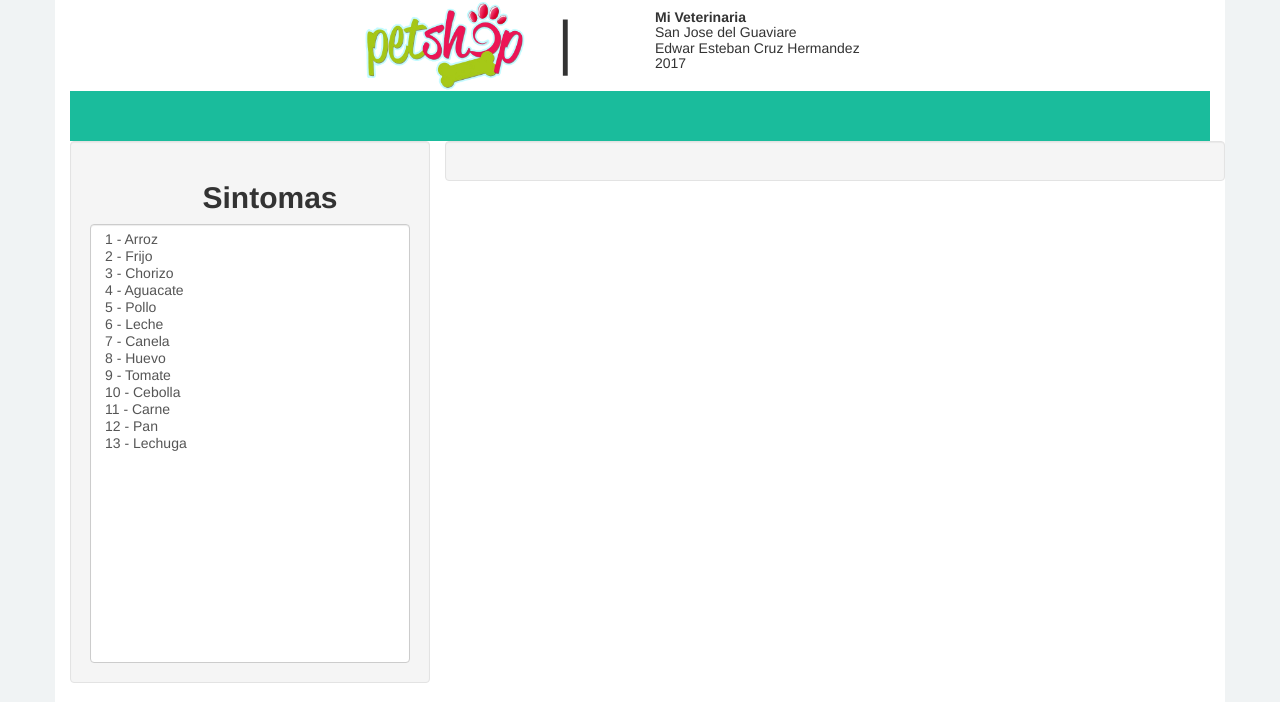
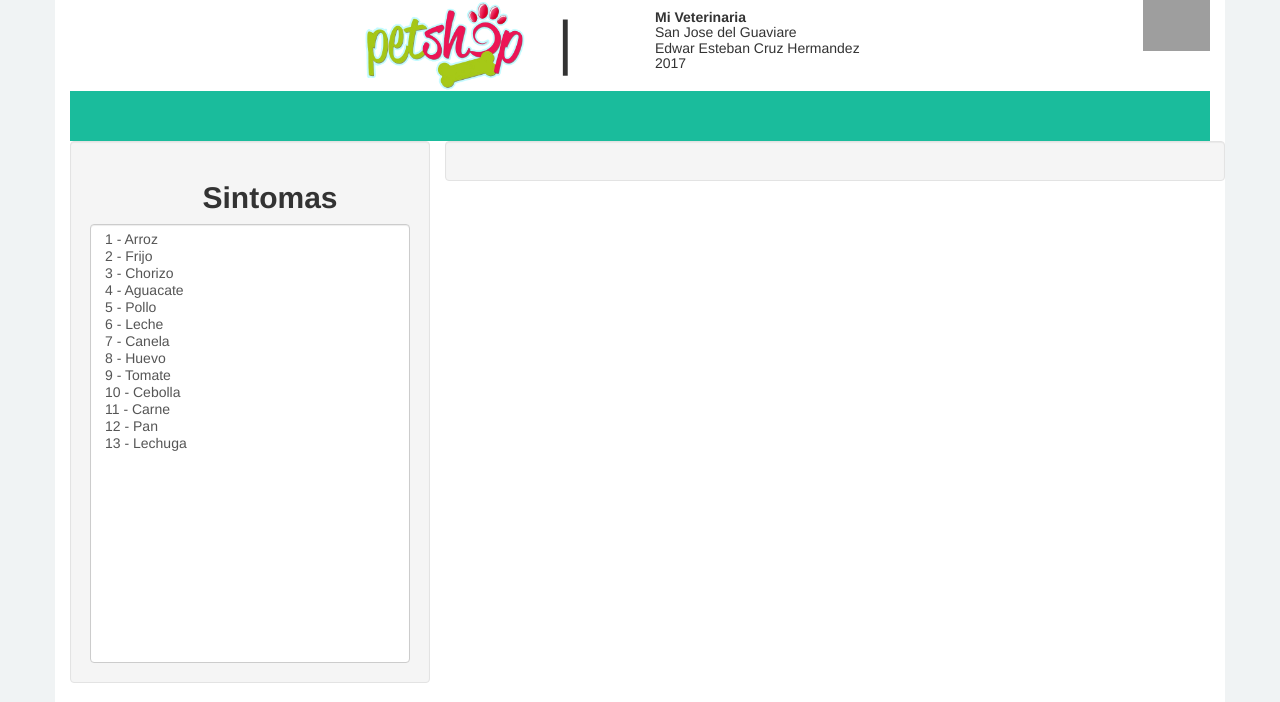
Before and after one commit to ecrux/Prototipo_Vet, a PHP site: page / in a window 1280 px wide. Shown: the top 702 px of the page. Run offline with PHP 8.4, Linux system fonts and the light colour scheme; data comes from the database, SQL or seed files in the repository; grey boxes are pictures that could not be loaded.

Commit message:
Update index.php

```diff
--- a/index.php
+++ b/index.php
@@ -27,7 +27,10 @@ $mi_obj = New Operaciones; ?>
 						Edwar Esteban Cruz Hermandez <br>
 						2017</h5>
 				</div>
-				<div class="col-xs-12 col-md-3"></div>
+				<div class="col-xs-12 col-md-2"></div>
+				<div class="col-xs-12 col-md-1" style="text-align: button;">
+					<a href="ayuda.php"><img id="ayuda" alt="Ayuda" src="img/ayuda.png"></a>
+				</div>
 			</div>
 			<div id="encabezado"></div>
 		</header>
```
Also changed, not shown: other parts of index.php (+4 -2 lines).
